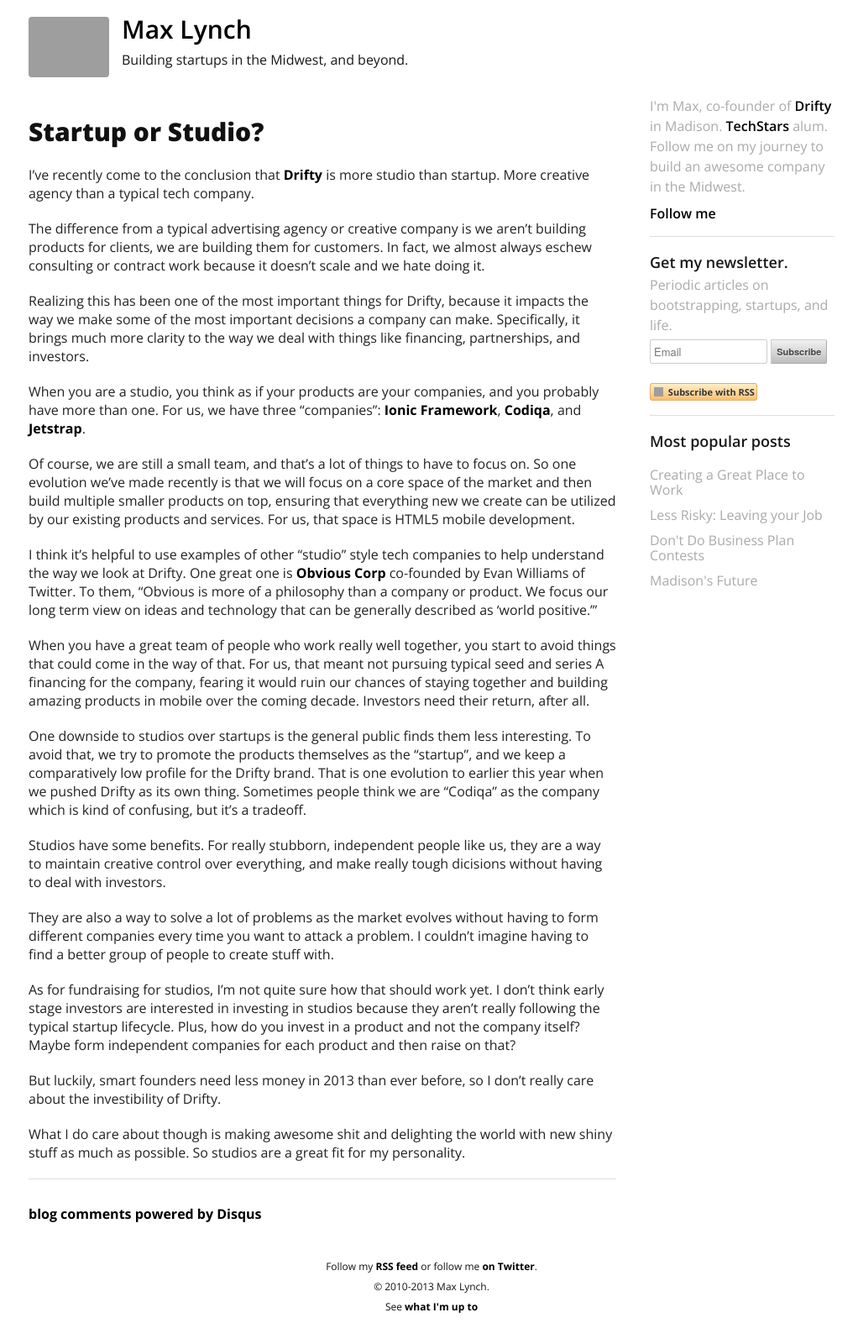
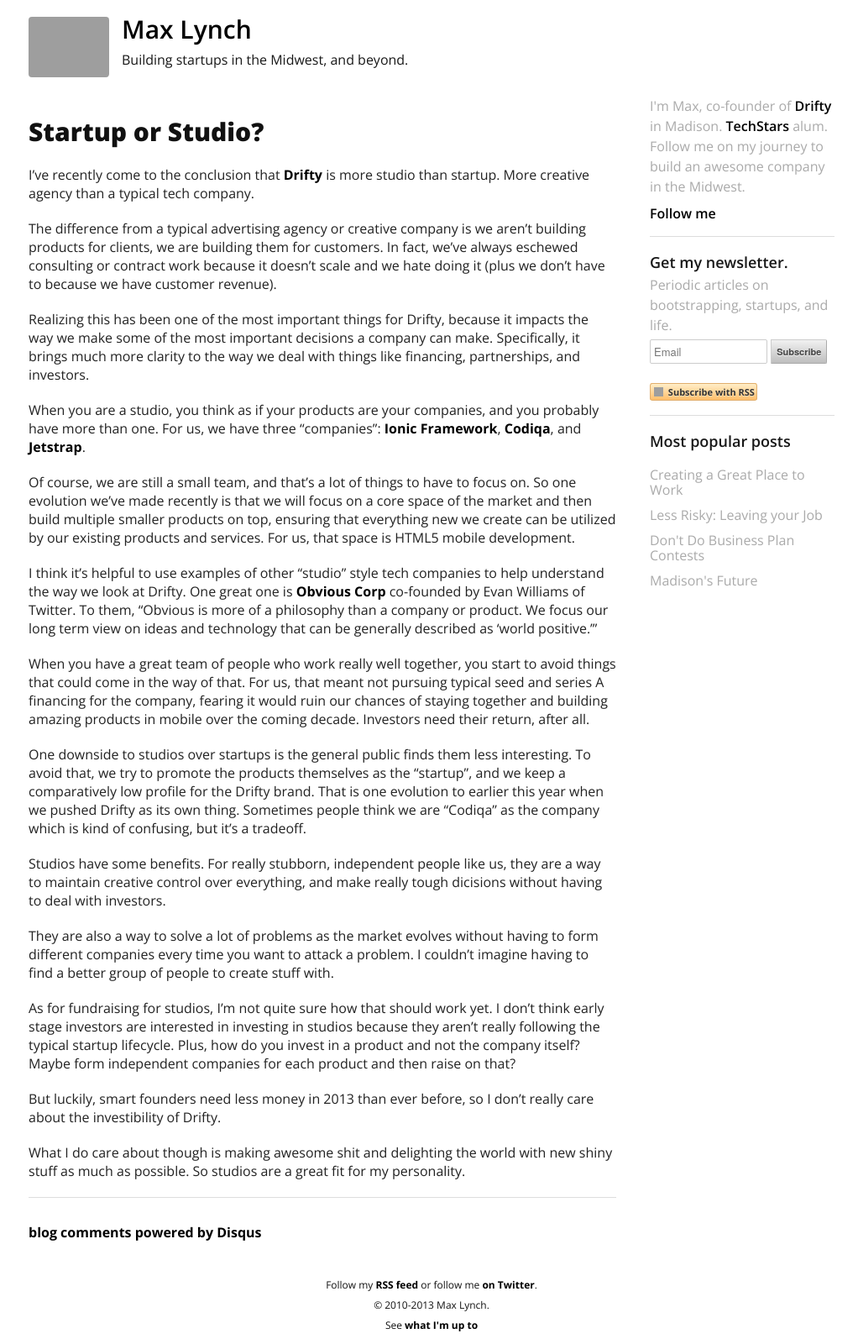
Before and after one commit to mlynch/mlynch.github.com, a Jekyll site: the page built from _posts/2013-10-29-startup-or-studio.markdown, in a window 1280 px wide. Shown: the whole page at 84% size, without its empty margins (126-1148 px from the left). Built offline with Jekyll 4.4.1, drawn with Linux system fonts in a browser that asks for light colours; nearby versions of some CDN libraries; Markdown is read by kramdown in place of the engine named in the settings; comment, search, counter and statistics services are not loaded; before the commit the page ends 1578 px from its top, so only the background shows below that; grey boxes are pictures that could not be loaded.

Commit message:
Update 2013-10-29-startup-or-studio.markdown

```diff
--- a/_posts/2013-10-29-startup-or-studio.markdown
+++ b/_posts/2013-10-29-startup-or-studio.markdown
@@ -10,7 +10,7 @@ published: true
 
 I've recently come to the conclusion that [Drifty](http://drifty.com/) is more studio than startup. More creative agency than a typical tech company.
 
-The difference from a typical advertising agency or creative company is we aren't building products for clients, we are building them for customers. In fact, we almost always eschew consulting or contract work because it doesn't scale and we hate doing it.
+The difference from a typical advertising agency or creative company is we aren't building products for clients, we are building them for customers. In fact, we've always eschewed consulting or contract work because it doesn't scale and we hate doing it (plus we don't have to because we have customer revenue).
 
 Realizing this has been one of the most important things for Drifty, because it impacts the way we make some of the most important decisions a company can make. Specifically, it brings much more clarity to the way we deal with things like financing, partnerships, and investors.
 
```
